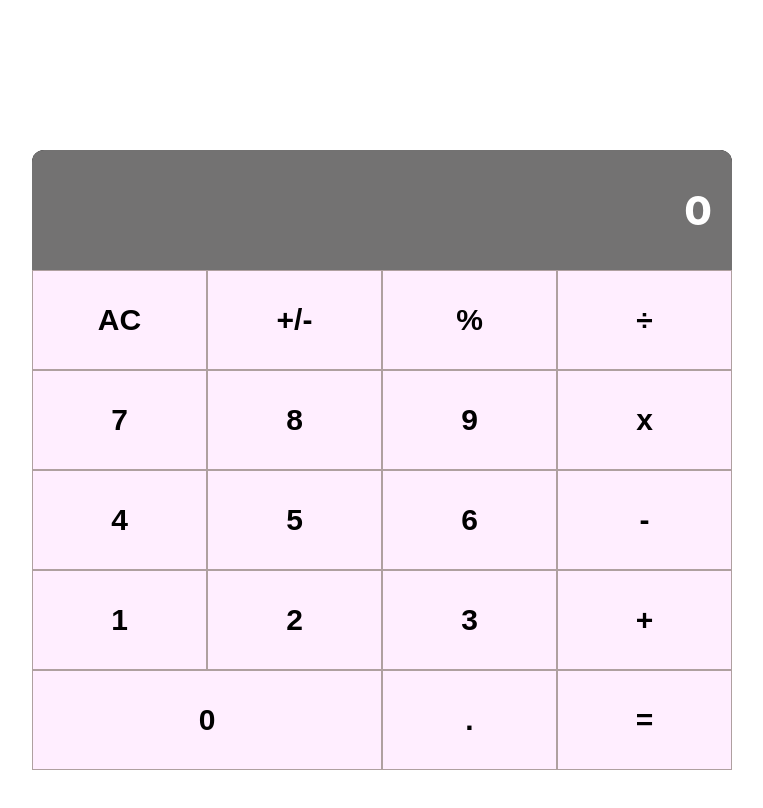
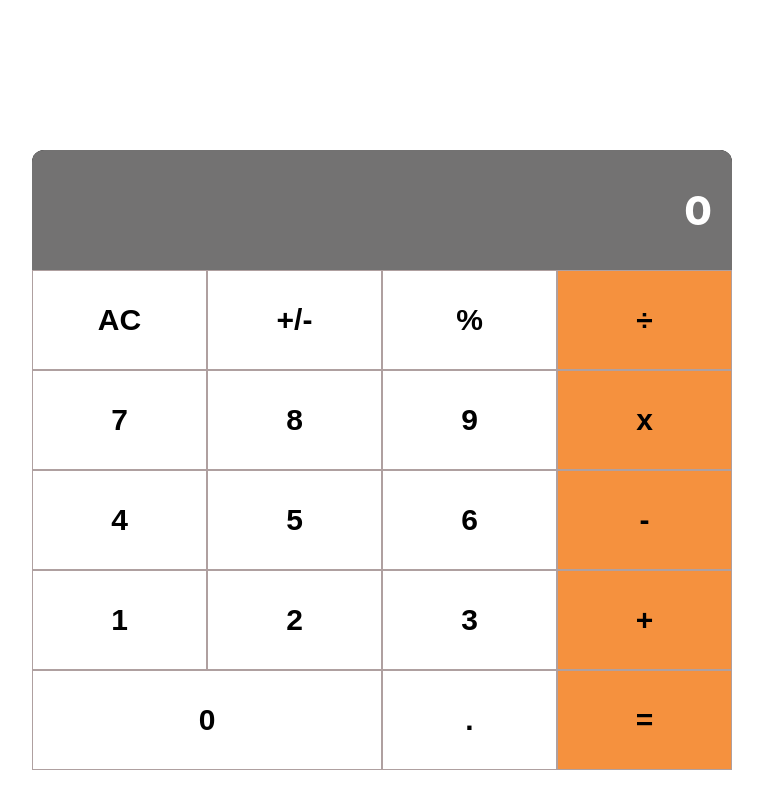
Before and after one commit to Div685/React-Calculator-app, a React (Create React App) app: page / in a window 1280 px wide. Shown: the top 808 px of the page, without its empty margins (258-1021 px from the left). Built offline with nearby package versions, Linux system fonts and the light colour scheme.

Commit message:
Add background color and wide props
- to change background color of the button
- to make 0 width size 50%

```diff
--- a/src/components/Button.js
+++ b/src/components/Button.js
@@ -2,15 +2,32 @@ import React from 'react';
 import PropTypes from 'prop-types';
 import '../style/Button.css';
 
-const Button = ({ name, clickHandler }) => (
-  <button className="btnName" type="button" onClick={() => clickHandler(name)}>
-    {name}
-  </button>
-);
+const Button = ({
+  name, clickHandler, color, wide,
+}) => {
+  const buttonStyle = {
+    backgroundColor: color,
+    width: wide !== true ? '25%' : '50%',
+  };
+
+  return (
+    <button className={color} style={buttonStyle} type="button" onClick={() => clickHandler(name)}>
+      {name}
+    </button>
+  );
+};
 
 Button.propTypes = {
-  name: PropTypes.string.isRequired,
+  name: PropTypes.string,
   clickHandler: PropTypes.func.isRequired,
+  color: PropTypes.string,
+  wide: PropTypes.bool,
+};
+
+Button.defaultProps = {
+  name: '',
+  color: '#fff',
+  wide: false,
 };
 
 export default Button;
--- a/src/components/ButtonPanel.js
+++ b/src/components/ButtonPanel.js
@@ -4,36 +4,37 @@ import Button from './Button';
 import '../style/ButtonPanel.css';
 
 function ButtonPanel({ clickHandler }) {
+  // const orangeButton = ['÷', 'x', '-', '+', '='];
   return (
     <div className="main-div">
       <div className="group-row">
         <Button clickHandler={clickHandler} name="AC" />
         <Button name="+/-" clickHandler={clickHandler} />
         <Button name="%" clickHandler={clickHandler} />
-        <Button name="÷" clickHandler={clickHandler} />
+        <Button name="÷" clickHandler={clickHandler} color="#F5913E" />
       </div>
       <div className="group-row">
         <Button name="7" clickHandler={clickHandler} />
         <Button name="8" clickHandler={clickHandler} />
         <Button name="9" clickHandler={clickHandler} />
-        <Button name="x" clickHandler={clickHandler} />
+        <Button name="x" clickHandler={clickHandler} color="#F5913E" />
       </div>
       <div className="group-row">
         <Button name="4" clickHandler={clickHandler} />
         <Button name="5" clickHandler={clickHandler} />
         <Button name="6" clickHandler={clickHandler} />
-        <Button name="-" clickHandler={clickHandler} />
+        <Button name="-" clickHandler={clickHandler} color="#F5913E" />
       </div>
       <div className="group-row">
         <Button name="1" clickHandler={clickHandler} />
         <Button name="2" clickHandler={clickHandler} />
         <Button name="3" clickHandler={clickHandler} />
-        <Button name="+" clickHandler={clickHandler} />
+        <Button name="+" clickHandler={clickHandler} color="#F5913E" />
       </div>
       <div className="group-row">
-        <Button name="0" clickHandler={clickHandler} />
+        <Button name="0" clickHandler={clickHandler} wide />
         <Button name="." clickHandler={clickHandler} />
-        <Button name="=" clickHandler={clickHandler} />
+        <Button name="=" clickHandler={clickHandler} color="#F5913E" />
       </div>
     </div>
   );
--- a/src/style/Button.css
+++ b/src/style/Button.css
@@ -1,14 +1,8 @@
 button {
-  width: 25%;
   height: 100px;
   font-weight: 700;
   font-size: 30px;
   outline: none;
-  background: #fef;
   color: #000;
   border: 1px solid #afa0a0
 }
-
-.group-row:nth-child(5) button:nth-child(1) {
-  width: 50%;
-}
```
